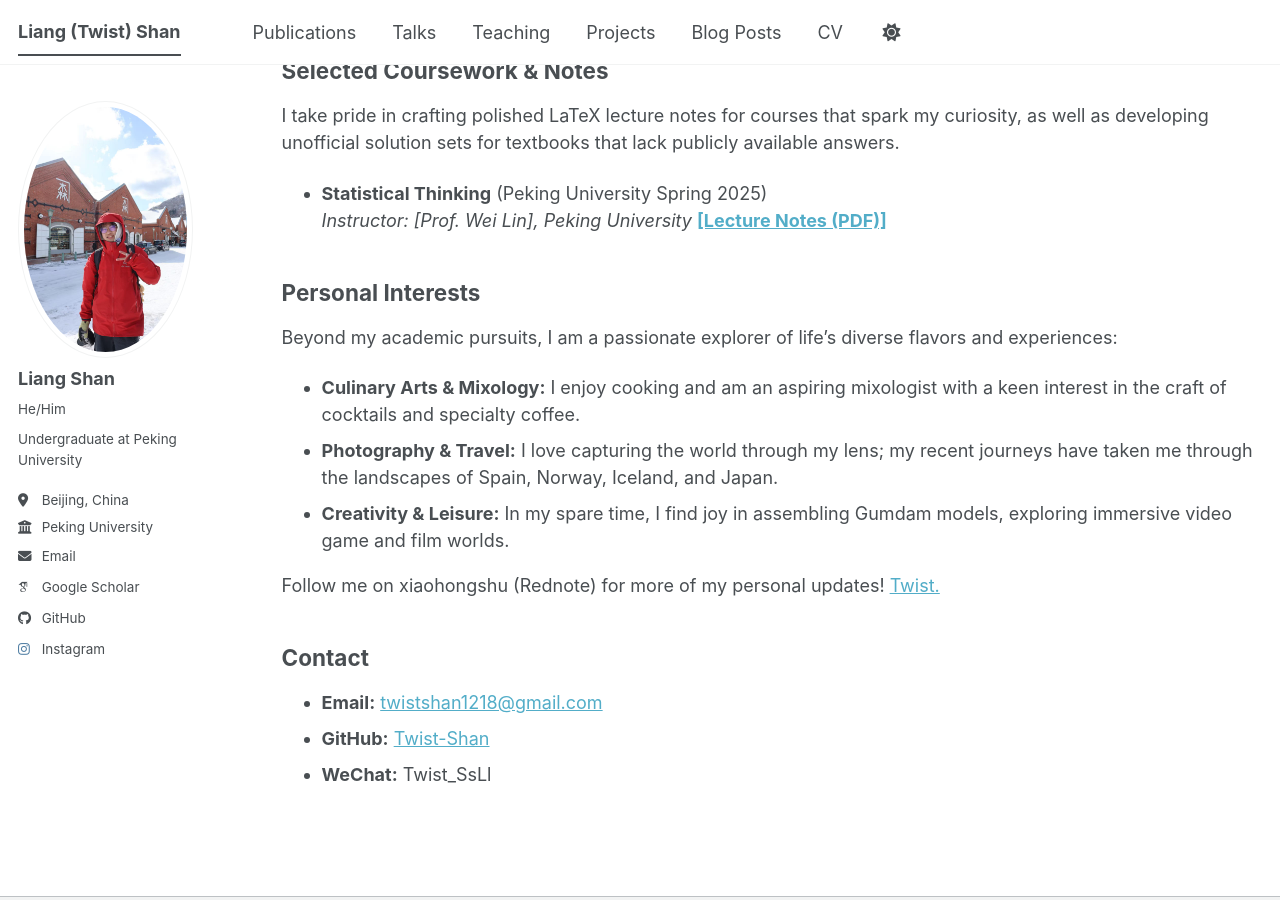
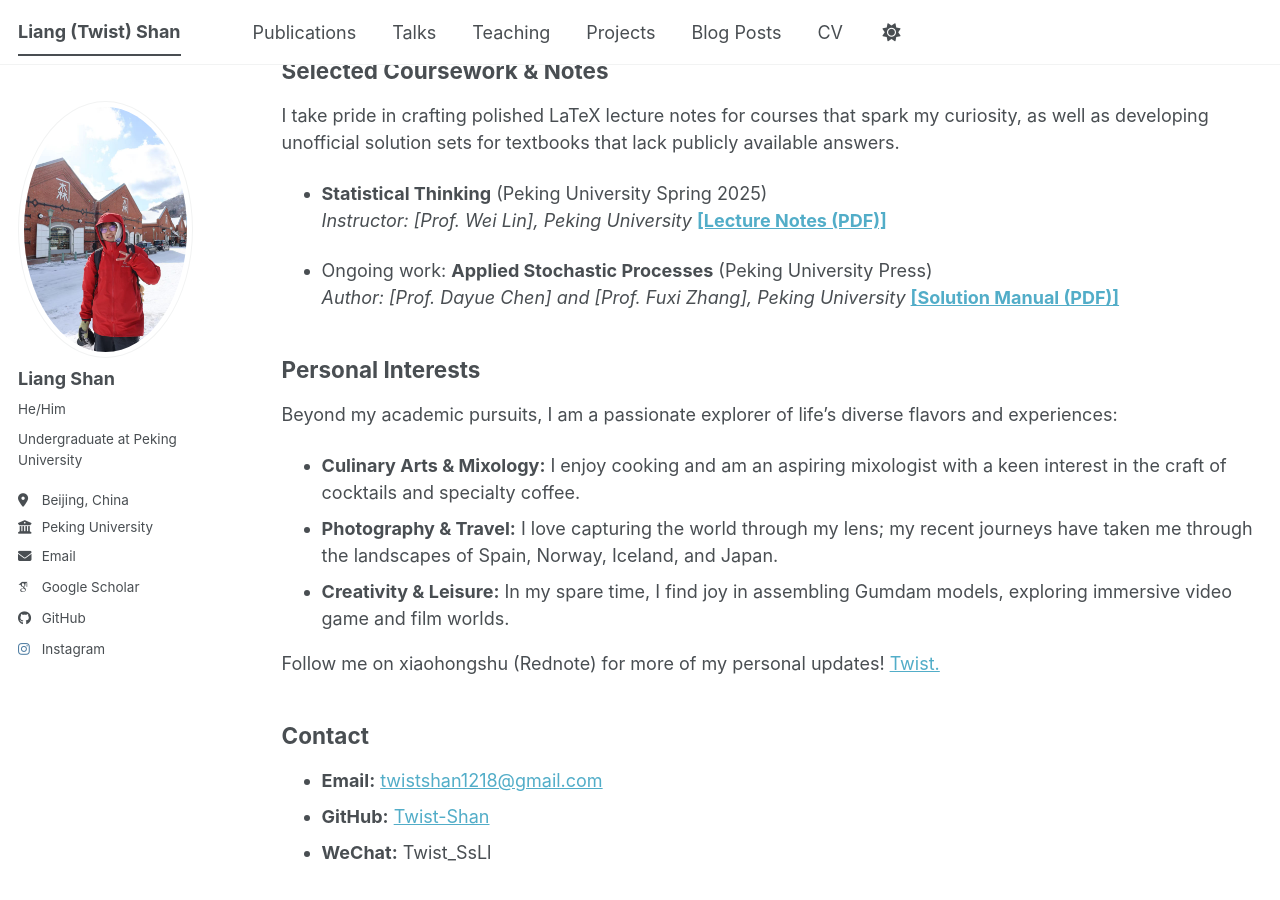
Before and after one commit to Twist-Shan/Twist-Shan.github.io, a Jekyll site: the page built from _pages/about.md, in a window 1280 px wide and 900 px high, scrolled down 1130 px. Built offline with Jekyll 4.4.1, drawn with Linux system fonts in a browser that asks for light colours; some web fonts are replaced; a script bundle is joined from its source files by our own code; library files that are not in the unit come from our copies.

Commit message:
Update about.md

```diff
--- a/_pages/about.md
+++ b/_pages/about.md
@@ -41,6 +41,9 @@ I take pride in crafting polished LaTeX lecture notes for courses that spark my
 * **Statistical Thinking** (Peking University Spring 2025)
   *Instructor: [Prof. Wei Lin], Peking University* [**[Lecture Notes (PDF)]**](/files/Lecture_Notes_Statistical_Thinking.pdf)
 
+* Ongoing work: **Applied Stochastic Processes** (Peking University Press)
+  *Author: [Prof. Dayue Chen] and [Prof. Fuxi Zhang], Peking University* [**[Solution Manual (PDF)]**]()
+
 ## Personal Interests
 Beyond my academic pursuits, I am a passionate explorer of life's diverse flavors and experiences:
 * **Culinary Arts & Mixology:** I enjoy cooking and am an aspiring mixologist with a keen interest in the craft of cocktails and specialty coffee.
```
